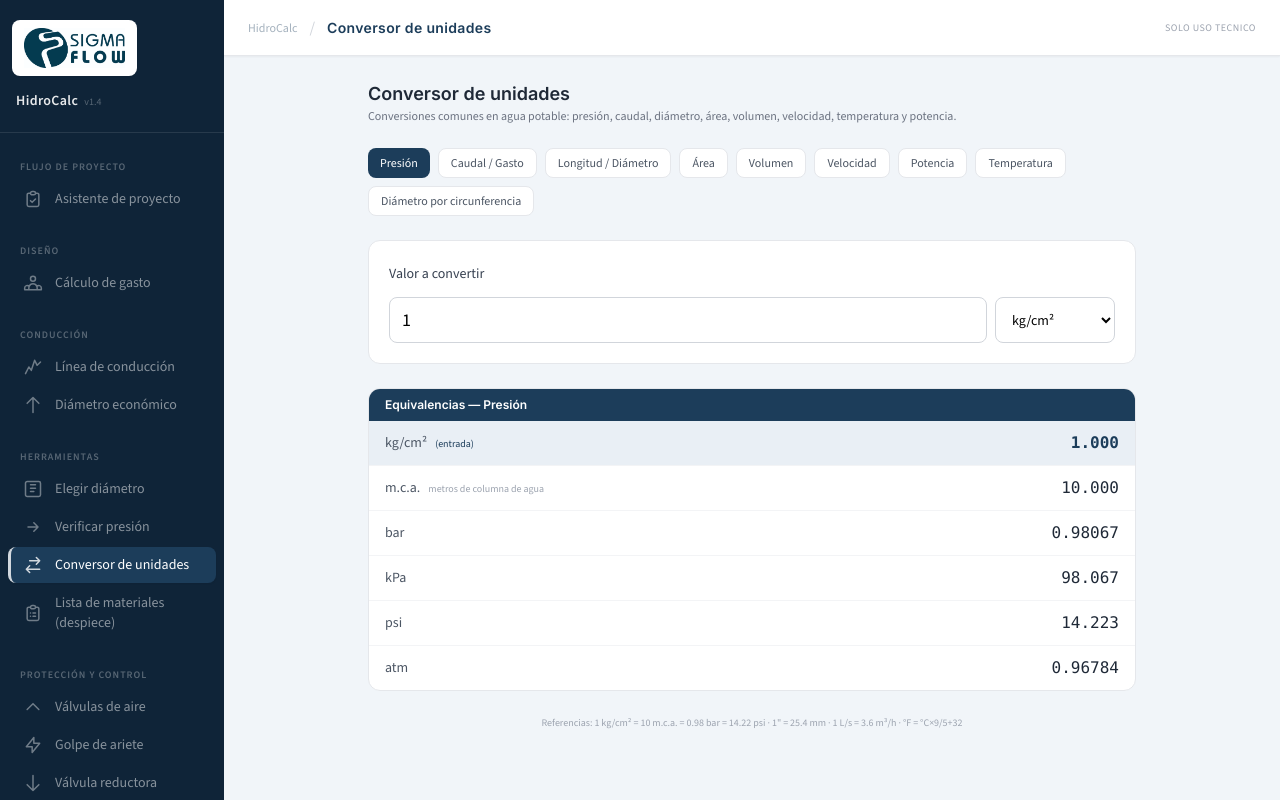
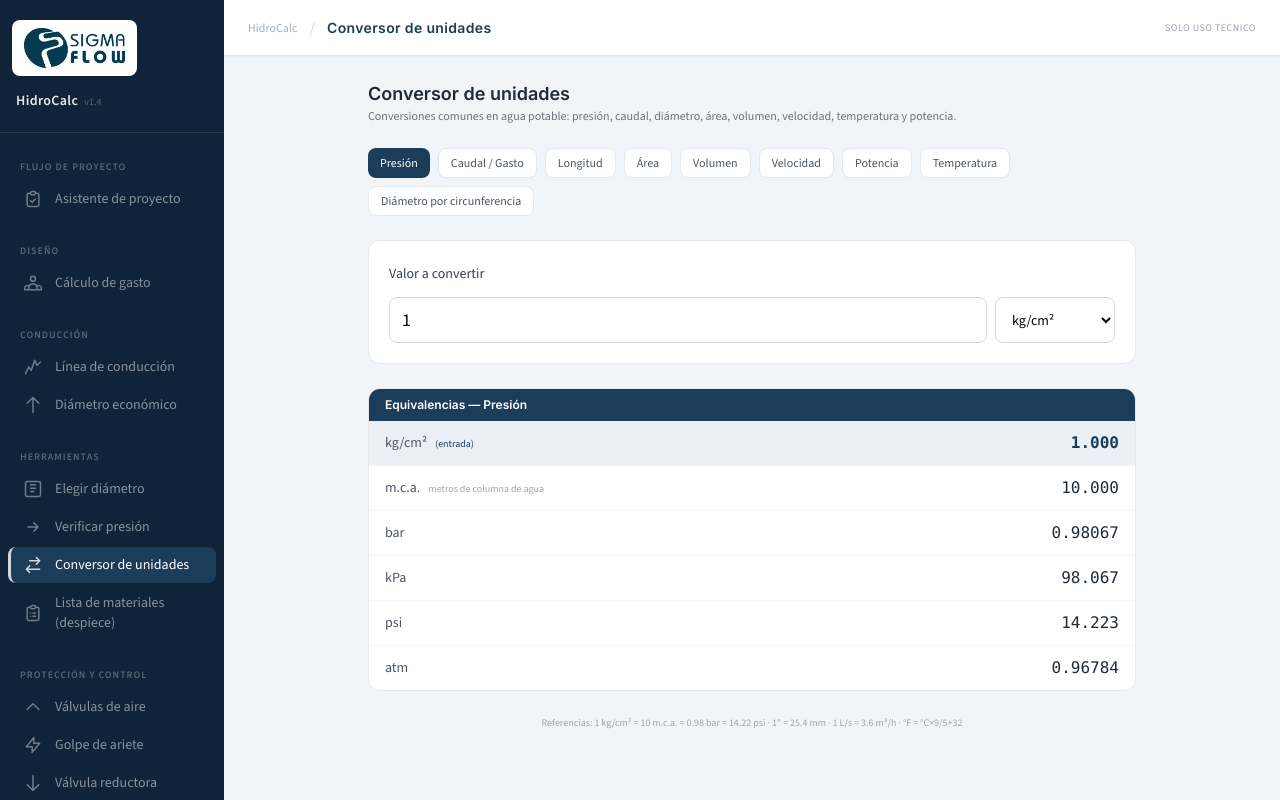
Before and after one commit to simexco/hidrocalc, a Next.js app: page /conversor in a window 1280 px wide. Shown: the top 800 px of the page. Built offline with nearby package versions, Linux system fonts and the light colour scheme.

Commit message:
Conversor: renombrar categoria 'Longitud / Diametro' -> 'Longitud' (diametro es aparte)

```diff
--- a/src/app/(modules)/conversor/page.tsx
+++ b/src/app/(modules)/conversor/page.tsx
@@ -29,7 +29,7 @@ const CATEGORIAS: Categoria[] = [
     ],
   },
   {
-    key: "longitud", label: "Longitud / Diámetro", base: "m",
+    key: "longitud", label: "Longitud", base: "m",
     units: [
       { u: "mm", f: 1000 },
       { u: "cm", f: 100 },
```
